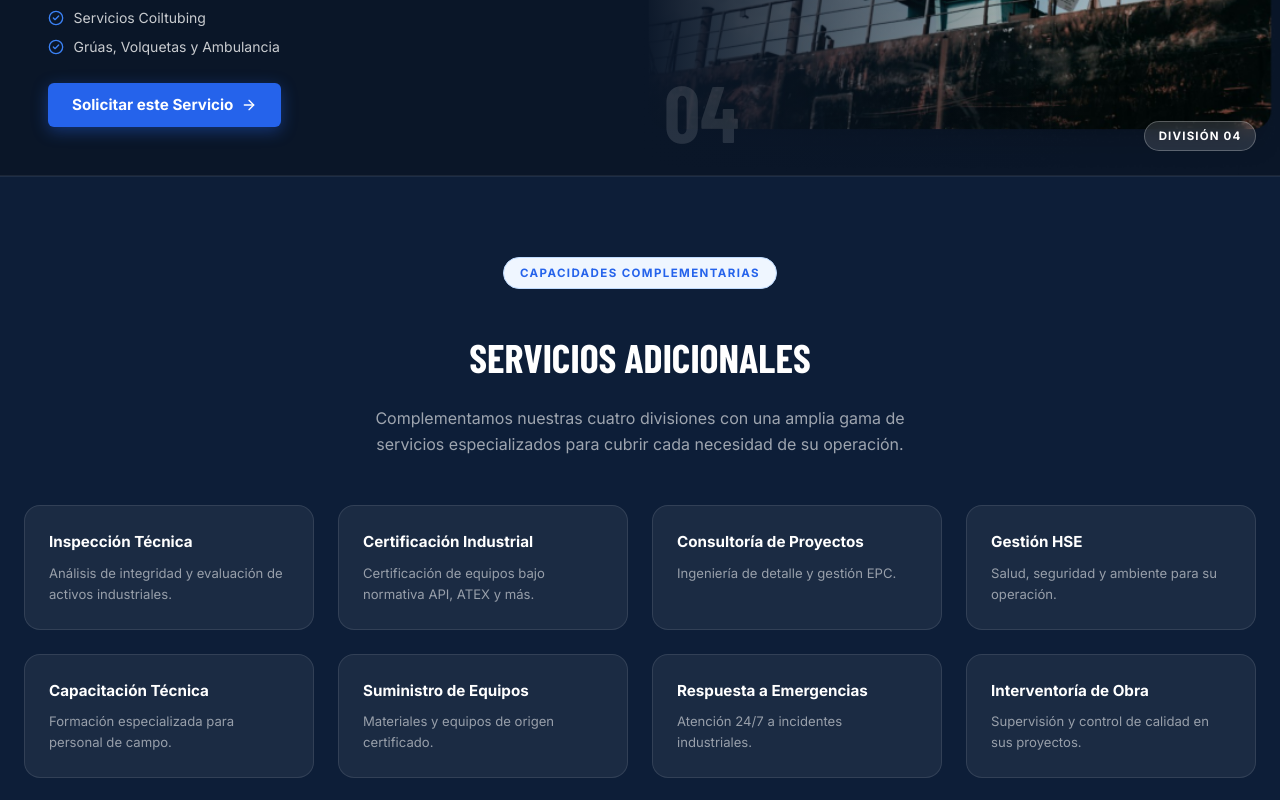
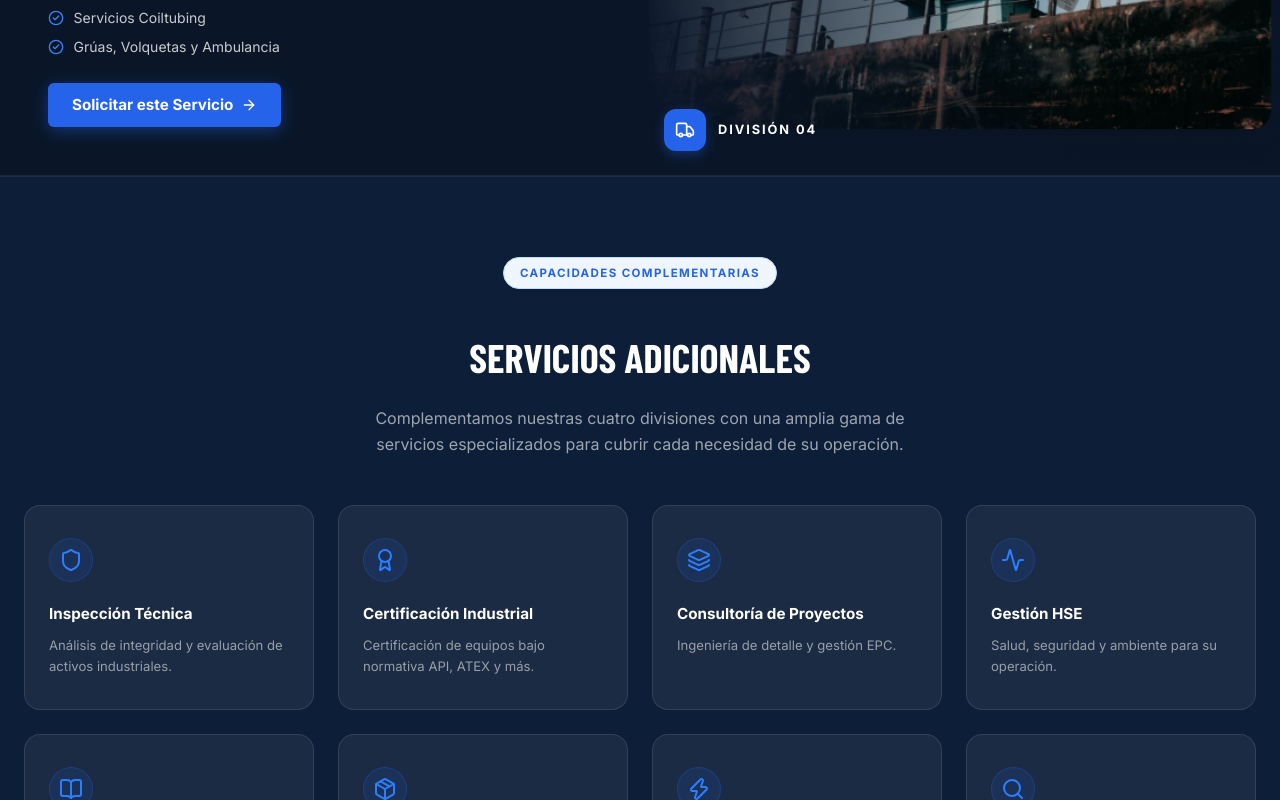
Before and after one commit to chowanza/gsica, a Next.js app: page /servicios in a window 1280 px wide. Shown: the part 2480-3280 px from the top of the page. Built offline with nearby package versions, Linux system fonts and the light colour scheme; a web font is replaced by a local one.

Commit message:
feat: add icons to additional services, style values as cards with custom icons, and implement custom division badge overlay

```diff
--- a/src/app/globals.css
+++ b/src/app/globals.css
@@ -1110,36 +1110,34 @@ a {
   background: linear-gradient(to left, #0a1628 0%, rgba(10, 22, 40, 0) 70%);
 }
 
-.svc-div-number {
+.svc-div-custom-badge {
   position: absolute;
   bottom: 1.5rem;
   left: 1.5rem;
-  font-family: var(--font-display);
-  font-size: 5rem;
-  font-weight: 900;
-  color: rgba(255,255,255,0.12);
-  line-height: 1;
-  z-index: 1;
-  pointer-events: none;
-  user-select: none;
-}
-
-.svc-div-badge {
-  position: absolute;
-  bottom: 1.5rem;
-  right: 1.5rem;
-  background: rgba(255,255,255,0.12);
-  backdrop-filter: blur(8px);
-  border: 1px solid rgba(255,255,255,0.25);
-  border-radius: 50px;
-  padding: 0.3rem 0.85rem;
-  font-family: var(--font-body);
-  font-size: 0.72rem;
-  font-weight: 700;
-  color: #ffffff;
-  letter-spacing: 0.1em;
+  display: flex;
+  align-items: center;
+  gap: 0.75rem;
+  z-index: 2;
+}
+
+.svc-div-custom-icon-wrap {
+  width: 42px;
+  height: 42px;
+  background: var(--color-accent-500);
+  border-radius: 12px;
+  display: flex;
+  align-items: center;
+  justify-content: center;
+  box-shadow: 0 4px 12px rgba(37,99,235,0.35);
+}
+
+.svc-div-custom-label {
+  color: #ffffff;
+  font-family: var(--font-body);
+  font-size: 0.8rem;
+  font-weight: 700;
+  letter-spacing: 0.15em;
   text-transform: uppercase;
-  z-index: 2;
 }
 
 .svc-div-content {
@@ -1248,11 +1246,24 @@ a {
   display: flex;
   flex-direction: column;
   gap: 0.5rem;
-  padding: 1.5rem;
+  padding: 2rem 1.5rem;
   background: rgba(255,255,255,0.06);
   border: 1px solid rgba(255,255,255,0.1);
   border-radius: var(--radius-lg);
   transition: box-shadow var(--transition-fast), transform var(--transition-fast);
+}
+
+.svc-add-card-icon-wrap {
+  width: 44px;
+  height: 44px;
+  border-radius: 50%;
+  background: rgba(37, 99, 235, 0.12);
+  border: 1px solid rgba(37, 99, 235, 0.25);
+  display: flex;
+  align-items: center;
+  justify-content: center;
+  margin-bottom: 0.75rem;
+  color: var(--color-accent-400);
 }
 
 .svc-add-card:hover {
@@ -1402,27 +1413,56 @@ a {
 }
 
 .nos-values-grid {
-  display: flex;
-  flex-wrap: wrap;
+  display: grid;
+  grid-template-columns: repeat(3, 1fr);
+  gap: 1.5rem;
+}
+
+.nos-value-card {
+  background: #ffffff;
+  border: 1px solid #e5e7eb;
+  border-radius: var(--radius-lg);
+  padding: 1.75rem;
+  box-shadow: 0 4px 6px -1px rgba(0, 0, 0, 0.05), 0 2px 4px -1px rgba(0, 0, 0, 0.03);
+  transition: transform var(--transition-fast), box-shadow var(--transition-fast);
+}
+
+.nos-value-card:hover {
+  transform: translateY(-2px);
+  box-shadow: 0 10px 15px -3px rgba(0, 0, 0, 0.05), 0 4px 6px -2px rgba(0, 0, 0, 0.02);
+}
+
+.nos-value-card-header {
+  display: flex;
+  align-items: center;
   gap: 0.75rem;
-}
-
-.nos-value-chip {
-  display: flex;
-  align-items: center;
-  gap: 0.5rem;
-  padding: 0.5rem 1.1rem;
-  background: #eff6ff;
-  border: 1px solid #bfdbfe;
-  border-radius: 50px;
-  font-family: var(--font-body);
-  font-size: 0.9rem;
-  font-weight: 600;
+  margin-bottom: 0.75rem;
+}
+
+.nos-value-card-title {
+  font-family: var(--font-body);
+  font-size: 1.1rem;
+  font-weight: 700;
   color: var(--color-primary-900);
 }
 
-.nos-value-icon {
-  color: var(--color-accent-500);
+.nos-value-card-desc {
+  font-family: var(--font-body);
+  font-size: 0.875rem;
+  color: #4b5563;
+  line-height: 1.6;
+}
+
+@media (max-width: 900px) {
+  .nos-values-grid {
+    grid-template-columns: repeat(2, 1fr);
+  }
+}
+
+@media (max-width: 600px) {
+  .nos-values-grid {
+    grid-template-columns: 1fr;
+  }
 }
 
 /* Quality section */
--- a/src/app/nosotros/page.tsx
+++ b/src/app/nosotros/page.tsx
@@ -2,7 +2,7 @@
 
 import { useState } from "react";
 import Link from "next/link";
-import { ArrowRight, CheckCircle2, Target, Eye, Heart } from "lucide-react";
+import { ArrowRight, CheckCircle2, Target, Eye, Heart, Users, TrendingUp, Leaf, Award, Shield } from "lucide-react";
 import Navbar from "@/components/Navbar";
 import Footer from "@/components/Footer";
 import { useLang } from "@/context/LanguageContext";
@@ -26,7 +26,13 @@ const content = {
       {
         id: "valores", label: "Valores", icon: "heart",
         text: "",
-        values: ["Integridad","Compromiso","Excelencia Operativa","Seguridad","Responsabilidad Social","Innovación","Trabajo en Equipo","Respeto"],
+        values: [
+          { title: "Respeto", desc: "Valorar a nuestros trabajadores como personas, parte integral de nuestra organización.", icon: "users" },
+          { title: "Responsabilidad Social", desc: "Integración socio-económica comunitaria que impulse el desarrollo nacional.", icon: "trending-up" },
+          { title: "Ambiente", desc: "Compromiso ambiental aplicando las mejores prácticas en cada operación.", icon: "leaf" },
+          { title: "Calidad de Servicio", desc: "Servicio basado en la mejora continua y la excelencia operativa.", icon: "award" },
+          { title: "Seguridad, Salud y Ambiente", desc: "Mantener la integridad física de trabajadores e instalaciones en todo momento.", icon: "shield" }
+        ],
       },
     ],
     quality: {
@@ -64,7 +70,13 @@ const content = {
       {
         id: "valores", label: "Values", icon: "heart",
         text: "",
-        values: ["Integrity","Commitment","Operational Excellence","Safety","Social Responsibility","Innovation","Teamwork","Respect"],
+        values: [
+          { title: "Respect", desc: "Valuing our workers as individuals, an integral part of our organization.", icon: "users" },
+          { title: "Social Responsibility", desc: "Community socio-economic integration that drives national development.", icon: "trending-up" },
+          { title: "Environment", desc: "Environmental commitment applying best practices in every operation.", icon: "leaf" },
+          { title: "Quality of Service", desc: "Service based on continuous improvement and operational excellence.", icon: "award" },
+          { title: "Safety, Health & Environment", desc: "Maintaining the physical integrity of workers and facilities at all times.", icon: "shield" }
+        ],
       },
     ],
     quality: {
@@ -92,6 +104,16 @@ function TabIcon({ name }: { name: string }) {
   if (name === "eye")    return <Eye    className={cls} />;
   if (name === "heart")  return <Heart  className={cls} />;
   return <Target className={cls} />;
+}
+
+function ValueIcon({ name }: { name: string }) {
+  const cls = "w-6 h-6 text-blue-500";
+  if (name === "users")       return <Users className={cls} />;
+  if (name === "trending-up") return <TrendingUp className={cls} />;
+  if (name === "leaf")        return <Leaf className={cls} />;
+  if (name === "award")       return <Award className={cls} />;
+  if (name === "shield")      return <Shield className={cls} />;
+  return <CheckCircle2 className={cls} />;
 }
 
 export default function NosotrosPage() {
@@ -151,10 +173,13 @@ export default function NosotrosPage() {
               ) : (
                 <div className="nos-values-grid" role="list">
                   {(tab as typeof t.tabs[2]).values?.map((v, i) => (
-                    <div key={i} className="nos-value-chip" role="listitem">
-                      <CheckCircle2 size={18} className="nos-value-icon" aria-hidden="true" />
-                      {v}
-                    </div>
+                    <article key={i} className="nos-value-card" role="listitem">
+                      <div className="nos-value-card-header">
+                        <ValueIcon name={v.icon} />
+                        <h3 className="nos-value-card-title">{v.title}</h3>
+                      </div>
+                      <p className="nos-value-card-desc">{v.desc}</p>
+                    </article>
                   ))}
                 </div>
               )}
--- a/src/app/servicios/page.tsx
+++ b/src/app/servicios/page.tsx
@@ -1,7 +1,10 @@
 "use client";
 
 import Link from "next/link";
-import { ArrowRight, Wrench, Droplets, HardHat, Truck, CheckCircle2 } from "lucide-react";
+import {
+  ArrowRight, Wrench, Droplets, HardHat, Truck, CheckCircle2,
+  Shield, Award, Layers, Activity, BookOpen, Package, Zap, Search
+} from "lucide-react";
 import Navbar from "@/components/Navbar";
 import Footer from "@/components/Footer";
 import { useLang } from "@/context/LanguageContext";
@@ -134,12 +137,25 @@ const content = {
 } as const;
 
 function DivIcon({ name }: { name: string }) {
-  const cls = "w-8 h-8";
+  const cls = "w-5 h-5 text-white";
   if (name === "wrench")   return <Wrench   className={cls} />;
   if (name === "droplets") return <Droplets className={cls} />;
   if (name === "hardhat")  return <HardHat  className={cls} />;
   if (name === "truck")    return <Truck    className={cls} />;
   return <Wrench className={cls} />;
+}
+
+function AddIcon({ index }: { index: number }) {
+  const cls = "w-6 h-6 text-blue-500";
+  if (index === 0) return <Shield className={cls} />;
+  if (index === 1) return <Award className={cls} />;
+  if (index === 2) return <Layers className={cls} />;
+  if (index === 3) return <Activity className={cls} />;
+  if (index === 4) return <BookOpen className={cls} />;
+  if (index === 5) return <Package className={cls} />;
+  if (index === 6) return <Zap className={cls} />;
+  if (index === 7) return <Search className={cls} />;
+  return <Shield className={cls} />;
 }
 
 export default function ServiciosPage() {
@@ -188,8 +204,12 @@ export default function ServiciosPage() {
               aria-hidden="true"
             >
               <div className="svc-div-img-overlay" />
-              <span className="svc-div-number" aria-hidden="true">{div.number}</span>
-              <span className="svc-div-badge">{div.tag}</span>
+              <div className="svc-div-custom-badge">
+                <div className="svc-div-custom-icon-wrap">
+                  <DivIcon name={div.icon} />
+                </div>
+                <span className="svc-div-custom-label">{div.tag}</span>
+              </div>
             </div>
 
             {/* Content panel */}
@@ -224,6 +244,9 @@ export default function ServiciosPage() {
             <div className="svc-additional-grid" role="list">
               {t.additional.items.map((item, i) => (
                 <article key={i} className="svc-add-card" role="listitem">
+                  <div className="svc-add-card-icon-wrap">
+                    <AddIcon index={i} />
+                  </div>
                   <h3 className="svc-add-card-title">{item.title}</h3>
                   <p className="svc-add-card-desc">{item.desc}</p>
                 </article>
```
